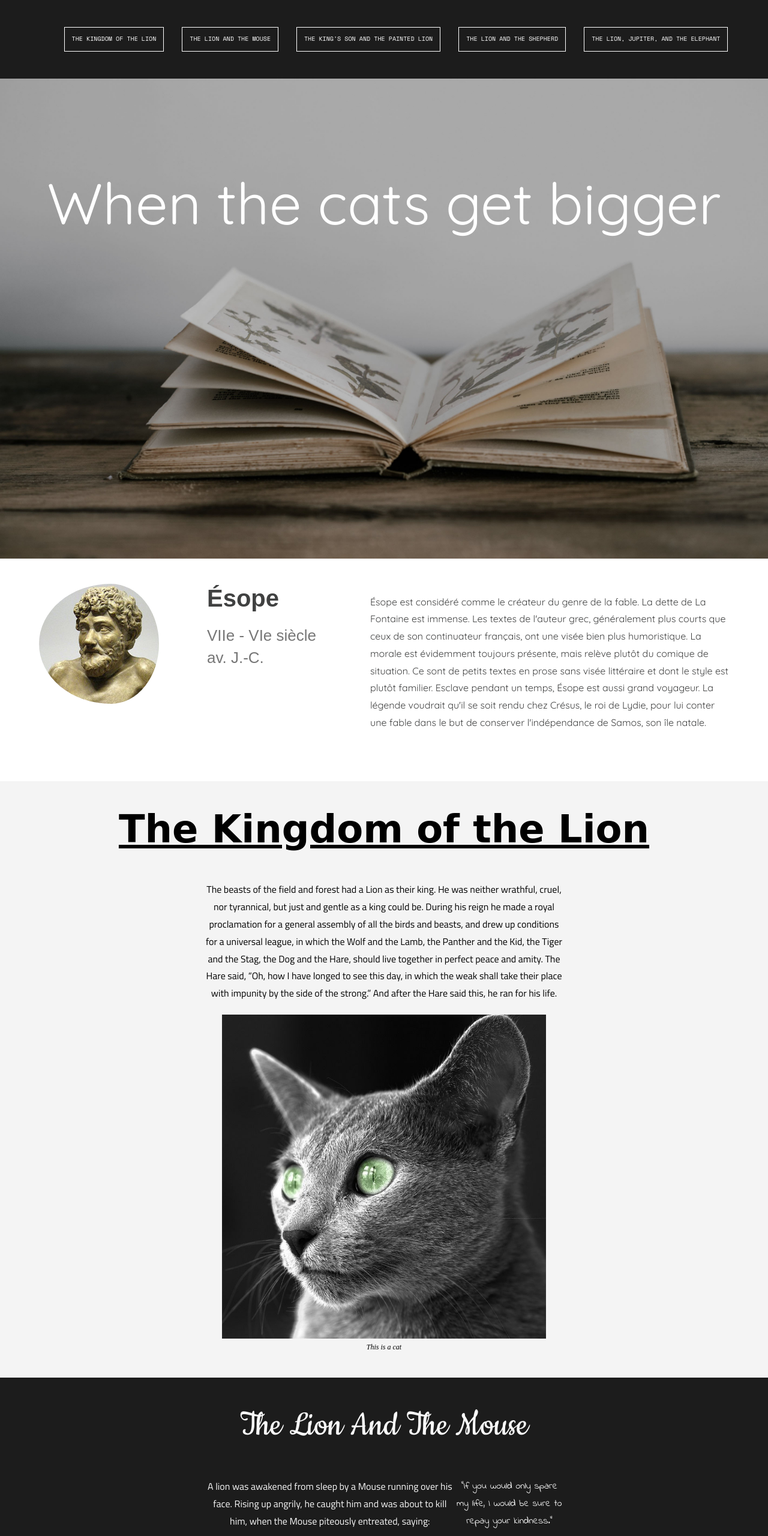
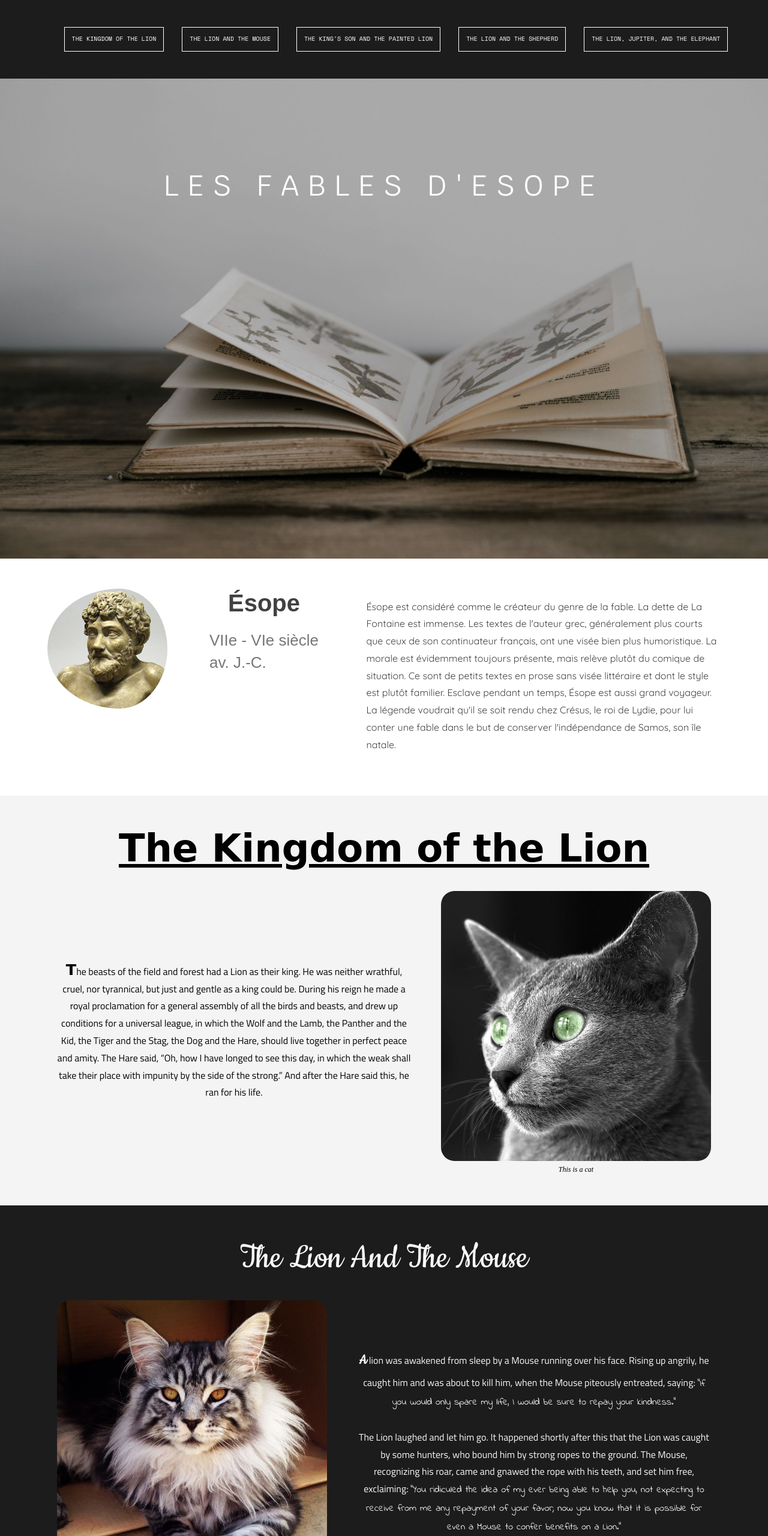
Before and after one commit to julietteplh/D3_projet1_esope, a plain HTML site: page index.html in a window 1280 px wide. Shown: the top 2560 px of the page at 60% size. Drawn offline with nearby package versions, Linux system fonts and the light colour scheme; a web font is replaced by a local one.

Commit message:
modifs flex
toutes les sections en flex et en wrap

```diff
--- a/css/master.css
+++ b/css/master.css
@@ -55,39 +55,31 @@ header a {
 2. Nous utilsons des classes pour permettre d'aleterner visuellement les sections.
 */
 section {
+  padding: 50px;
+}
 
-  padding: 42px;
+.content{
+  display:flex;
+  justify-content: center;
+  text-align: center;
+  align-items: center;
+  flex-wrap: wrap;
 }
 
 .odd {
   background: #f4f4f4;
-  display:flex;
-  flex-direction: column;
-  justify-content: center;
-  text-align: center;
-  align-items: center;
 }
 
 .even {
   background: #1c1c1c;
   color: #f9f9f9;
-  display:flex;
-  text-align: center;
-  flex-direction: column;
-  justify-content: center;
-  text-align: center;
-  align-items: center;
 }
 
 .esope {
   color: #404141;
   display: flex;
-  justify-content: center;
-}
-
-.legend{
-  padding-left: 40px;
-  padding-right: 40px;
+  justify-content: space-evenly;
+    flex-wrap: wrap;
 }
 
 .date-birth-death{
@@ -96,19 +88,15 @@ section {
   font-family: Arial,Helvetica,Verdana,sans-serif;
 }
 
-.illustration{
-  text-align: center;
-}
-
 /* Nous souhaitons que les images soient responsives... c'est à dire n'éxcèdent pas une certaine largeur ET se redimensionnent avec leur parent */
 
-
 .image-block {
-  max-width: 540px;
+  max-width: 450px;
 }
 
 .image-block img {
   width : 100%;
+  border-radius: 5%;
 }
 
 .image-block-esope img{
--- a/css/typo.css
+++ b/css/typo.css
@@ -1,6 +1,6 @@
 @import url('https://fonts.googleapis.com/css?family=Fahkwang|Space+Mono');
 @import url('https://fonts.googleapis.com/css?family=Quicksand|Dancing+Script|Noto+Serif|Indie+Flower|Charmonman|Titillium+Web|Cookie|Playfair+Display');
-
+@import url('https://fonts.googleapis.com/css?family=Krub');
 
 html {
   font-size: 1em;
@@ -26,7 +26,7 @@ h1, h2, h3, h4 {
 h1 {
   margin-top: 0;
   font-size: 3.998em;
-
+text-align: center;
 }
 
 h2 {font-size: 2.827em;}
@@ -38,9 +38,11 @@ h4 {font-size: 1.414em;}
 small, .font_small {font-size: 0.707em;}
 
 .hero h1{
-  font-family: 'Quicksand', sans-serif;
+  font-family: 'Krub', sans-serif;
+  text-transform: uppercase;
   padding-top:150px;
-  font-size: 6em;
+  font-size: 3em;
+  letter-spacing: 15px;
 }
 
 /****************************** SECTION 01 ***************************************/
@@ -53,10 +55,10 @@ small, .font_small {font-size: 0.707em;}
 
 #section01 p{
   font-family: 'Titillium Web', sans-serif;
-  display: inline-flex;
   text-align: center;
   width: 50%;
   line-height:1.8;
+  padding-right: 50px;
 }
 
 #section01 p::first-letter {
@@ -74,10 +76,10 @@ small, .font_small {font-size: 0.707em;}
 
 #section02 p{
   font-family: 'Titillium Web', sans-serif;
-  display: inline-flex;
   text-align: center;
   width: 50%;
   line-height:1.8;
+  padding-left: 50px;
 }
 
 .quote{
@@ -99,10 +101,10 @@ small, .font_small {font-size: 0.707em;}
 
 #section03 p{
   font-family: 'Noto Serif', serif;
-  display: inline-flex;
   text-align: center;
   width: 50%;
   line-height:1.8;
+  padding-right: 50px;
 }
 
 #section03 p::first-letter {
@@ -120,10 +122,10 @@ small, .font_small {font-size: 0.707em;}
 
 #section04 p{
   font-family: 'Quicksand', sans-serif;
-  display: inline-flex;
   text-align: center;
   width: 50%;
   line-height:1.8;
+  padding-left: 50px;
 }
 
 #section04 p::first-letter {
@@ -141,10 +143,10 @@ small, .font_small {font-size: 0.707em;}
 
 #section05 p{
   font-family: 'Quicksand', sans-serif;
-  display: inline-flex;
   text-align: center;
   width: 50%;
   line-height:1.8;
+  padding-right: 50px;
 }
 
 #section05 p::first-letter {
@@ -167,7 +169,6 @@ small, .font_small {font-size: 0.707em;}
   width: 50%;
   line-height:1.8;
   padding-left: 50px;
-  padding-bottom: 20px;
 }
 
 /****************************** FOOTER ***************************************/
--- a/index.html
+++ b/index.html
@@ -31,13 +31,12 @@ De cette manière nous pouvons laisser des messages pour d'autres codeurs et des
 <!-- Ici on va utiliser une DIV pour regrouper l'information et une image de fond pour amener la décoration. ATTENTION : nous n'avions pas fait comme ceci en cours! L'image est dans les styles et pas dans la page en tant que contenu.  -->
 
 <div class="hero">
-  <h1>When the cats get bigger</h1>
+  <h1>Les fables d'Esope</h1>
 </div>
 
 
 <section id="section00">
   <div class="esope">
-
     <div class="image-block-esope">
       <img src="images/esope.jpg" alt="">
     </div>
@@ -47,13 +46,12 @@ De cette manière nous pouvons laisser des messages pour d'autres codeurs et des
     </div>
     <p>Ésope est considéré comme le créateur du genre de la fable. La dette de La Fontaine est immense. Les textes de l'auteur grec, généralement plus courts que ceux de son continuateur français, ont une visée bien plus humoristique. La morale est évidemment toujours présente, mais relève plutôt du comique de situation. Ce sont de petits textes en prose sans visée littéraire et dont le style est plutôt familier. Esclave pendant un temps, Ésope est aussi grand voyageur. La légende voudrait qu'il se soit rendu chez Crésus, le roi de Lydie, pour lui conter une fable dans le but de conserver l'indépendance de Samos, son île natale.
     </p>
-
   </div>
 </section>
 
 <section id="section01" class="odd">
+  <h1>The Kingdom of the Lion</h1>
   <div class="content">
-    <h1>The Kingdom of the Lion</h1>
       <p>
         The beasts of the field and forest had a Lion as their king. He was
         neither wrathful, cruel, nor tyrannical, but just and gentle as a king
@@ -65,25 +63,31 @@ De cette manière nous pouvons laisser des messages pour d'autres codeurs et des
         this day, in which the weak shall take their place with impunity by the
         side of the strong.” And after the Hare said this, he ran for his life.
       </p>
-  </div>
       <div class="illustration">
         <div class="image-block">
           <img src="images/image01.jpg" alt="">
         </div>
         <figcaption>This is a cat</figcaption>
       </div>
+  </div>
 </section>
 
 <section id="section02" class="even">
+  <h1>The Lion And The Mouse</h1>
   <div class="content">
-    <h1>The Lion And The Mouse</h1>
+    <div class="illustration">
+      <div class="image-block">
+      <img src="images/image02.jpg" alt="">
+      </div>
+      <figcaption>This is a cat</figcaption>
+    </div>
     <p>
         A lion was awakened from sleep by a Mouse running over his face. Rising
         up angrily, he caught him and was about to kill him, when the Mouse
-        piteously entreated, saying: <s^p))pm^ùmp:)!pan class="quote">“If you would only spare my life, I would
+        piteously entreated, saying: <span class="quote">“If you would only spare my life, I would
         be sure to repay your kindness.”</span>
-    </p>
-    <p>
+        <br>
+        <br>
         The Lion laughed and let him go. It happened shortly after this that the
         Lion was caught by some hunters,
         who bound him by strong ropes to the ground. The Mouse, recognizing
@@ -95,17 +99,11 @@ De cette manière nous pouvons laisser des messages pour d'autres codeurs et des
         possible for even a Mouse to confer benefits on a Lion.”</span>
     </p>
   </div>
-  <div class="illustration">
-    <div class="image-block">
-    <img src="images/image02.jpg" alt="">
-    </div>
-    <figcaption>This is a cat</figcaption>
-  </div>
 </section>
 
 <section id="section03" class="odd">
+  <h1>The King’s Son and the Painted Lion</h1>
   <div class="content">
-    <h1>The King’s Son and the Painted Lion</h1>
     <p>A king, whose only son was fond of martial exercises, had a dream in
         which he was warned that his son would be killed by a lion. Afraid the
         dream should prove true, he built for his son a pleasant palace and
@@ -125,26 +123,34 @@ De cette manière nous pouvons laisser des messages pour d'autres codeurs et des
       died not many days later.</br>
 
     </br>We had better bear our troubles bravely than try to escape them.</p>
-  </div>
+
     <div class="illustration">
       <div class="image-block">
       <img src="images/image03.jpg" alt="">
       </div>
       <figcaption>This is a cat</figcaption>
     </div>
+  </div>
 </section>
 
 <section id="section04" class="even">
+  <h1>The Lion and the Shepherd</h1>
   <div class="content">
-    <h1>The Lion and the Shepherd</h1>
+    <div class="illustration">
+      <div class="image-block">
+      <img src="images/image04.jpg" alt="">
+      </div>
+      <figcaption>This is a cat</figcaption>
+    </div>
     <p>A lion, roaming through a forest, trod upon a thorn. Soon afterward he
         came up to a Shepherd and fawned upon him, wagging his tail as if to
         say, “I am a suppliant, and seek your aid.” The Shepherd boldly examined
         the beast, discovered the thorn, and placing his paw upon his lap,
         pulled it out; thus relieved of his pain, the Lion returned into the
-        forest.</br>
-
-    </br>Some time after, the Shepherd, being imprisoned on a false
+        forest.
+        </br>
+        </br>
+        Some time after, the Shepherd, being imprisoned on a false
         accusation, was condemned “to be cast to the Lions” as the punishment
         for his imputed crime. But when the Lion was released from his cage,
         he recognized the Shepherd as the man who healed him, and instead of
@@ -153,17 +159,11 @@ De cette manière nous pouvons laisser des messages pour d'autres codeurs et des
         forest, and the Shepherd to be pardoned and restored to his friends.
     </p>
   </div>
-  <div class="illustration">
-    <div class="image-block">
-    <img src="images/image04.jpg" alt="">
-    </div>
-    <figcaption>This is a cat</figcaption>
-  </div>
 </section>
 
 <section id="section05" class="odd">
+  <h1>The Lion, Jupiter, and the Elephant</h1>
   <div class="content">
-    <h1>The Lion, Jupiter, and the Elephant</h1>
       <p>The lion wearied Jupiter with his frequent complaints. “It is true, O
         Jupiter!” he said, “that I am gigantic in strength, handsome in shape,
         and powerful in attack. I have jaws well provided with teeth, and feet
@@ -171,9 +171,10 @@ De cette manière nous pouvons laisser des messages pour d'autres codeurs et des
         and what a disgrace it is, that being such as I am, I should be
         frightened by the crowing of a cock.” Jupiter replied, “Why do you blame
         me without a cause? I have given you all the attributes which I possess
-        myself, and your courage never fails you except in this one instance.”</p>
-
-      <p>On hearing this the Lion groaned and lamented very much and, reproaching
+        myself, and your courage never fails you except in this one instance.”
+        </br>
+        </br>
+        On hearing this the Lion groaned and lamented very much and, reproaching
         himself with his cowardice, wished that he might die. As these thoughts
         passed through his mind, he met an Elephant and came close to hold a
         conversation with him. After a time he observed that the Elephant shook
@@ -185,12 +186,12 @@ De cette manière nous pouvons laisser des messages pour d'autres codeurs et des
         afraid of a tiny gnat, I will no more complain, nor wish myself dead. I
         find myself, even as I am, better off than the Elephant.”
       </p>
-  </div>
       <div class="illustration">
         <div class="image-block">
         <img src="images/image05.jpg" alt="">
         </div>
         <figcaption>This is a cat</figcaption>
+      </div>
   </div>
 </section>
 
```
Lines whose indentation alone changed are shown as unchanged.
